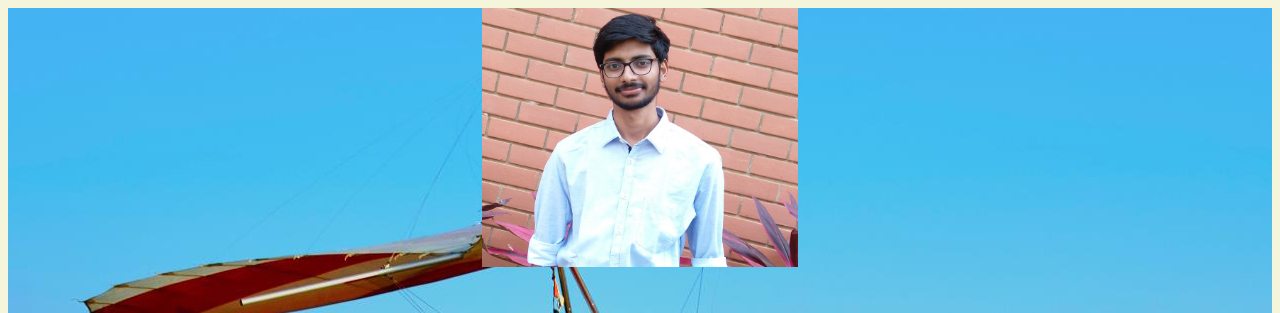
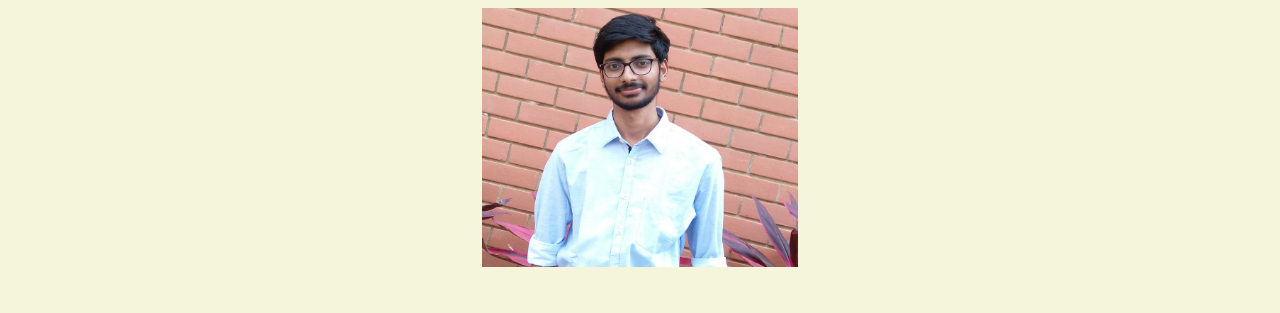
Before and after one commit to Sarathchandra-yr/Sarathchandra-yr.github.io, a plain HTML site: page index.html in a window 1280 px wide. Shown: the top 313 px of the page. Drawn offline with Linux system fonts and the light colour scheme.

Commit message:
Update index.html

```diff
--- a/index.html
+++ b/index.html
@@ -15,7 +15,7 @@
   </header>
 
   <body>
-    <div style="background-image: url('images/banner.jpg');">
+
       <img src = "images/croped.jpg" width = "25%" alt = "My Pic">
 
       <h1>Sarath Chandra Reddy's Page</h1>
```
